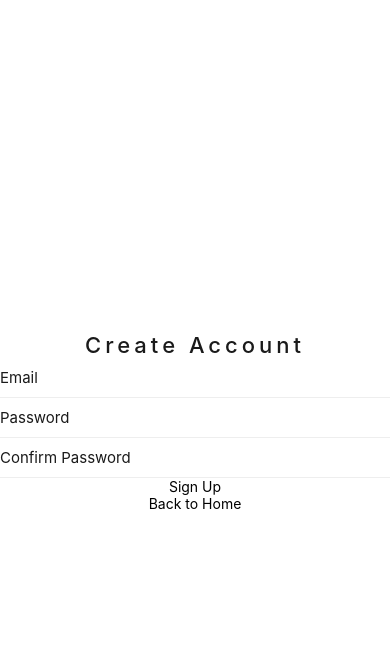
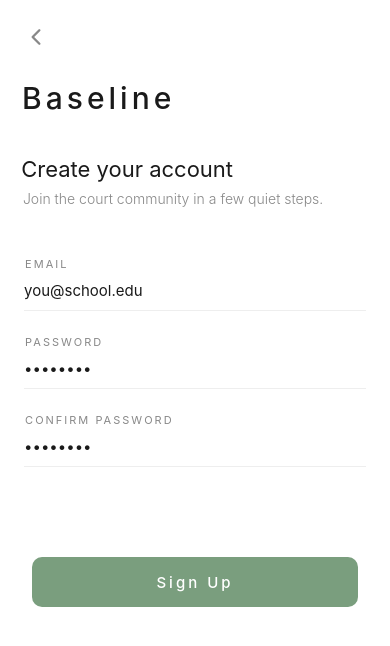
Before and after one commit to Yeva-A/baseline, a React Native app in the folder client/: screen /SignUp in a window 390 px wide. Shown: the top 646 px of the page. Built offline with nearby package versions, Linux system fonts and the light colour scheme; no server answers.

Commit message:
Built SignUp screen layout

```diff
--- a/client/screens/Login.js
+++ b/client/screens/Login.js
@@ -14,7 +14,7 @@ export default function Login ({ navigation }) {
     try {
         const result = await signInWithEmailAndPassword(auth, email, password);
         Alert.alert('Success', 'Login Successful');
-        navigation.navigate('HomeScreen'); // TODO: create homescreen
+        navigation.navigate('Home');
     } catch (error) {
         Alert.alert('Error', error.message);
 
--- a/client/screens/SignUp.js
+++ b/client/screens/SignUp.js
@@ -1,6 +1,7 @@
 import React, { useState } from 'react';
-import { globalStyles } from '../styles/global';
-import { View, Text, SafeAreaView, TouchableOpacity, TextInput, Alert } from 'react-native';
+import { globalStyles, colors } from '../styles/global';
+import { View, Text, SafeAreaView, TouchableOpacity, TextInput, Alert, StyleSheet } from 'react-native';
+import { Field, BackButton, PrimaryButton } from '../components/Bits'
 
 export default function SignUp ({ navigation }) {
   const [email, setEmail] = useState('');
@@ -35,37 +36,64 @@ export default function SignUp ({ navigation }) {
   }
 
   return (
-    <SafeAreaView style={globalStyles.authContainer}>
-        <Text style={globalStyles.title}> Create Account </Text>
+    <SafeAreaView style={{flex: 1, backgroundColor: colors.background, }}>
+        <View style={ styles.container }>
+        {/* Back Button */}
+        <BackButton navigation={navigation}> </BackButton>
 
-        <TextInput
-        placeholder= "Email"
-        style={globalStyles.input}
+        {/* Brand Block */}
+        <View styles={styles.brandBlock}>
+        <View style={{ height: 30 }} />
+            <Text style={globalStyles.brand}> Baseline </Text>
+            <Text style={styles.heading}> Create your account </Text>
+            <Text style={styles.subtitle}> Join the court community in a few quiet steps. </Text>
+        </View>
+
+        {/* Fields */}
+        <View style={ styles.fieldGroup }>
+            <Field
+            label="Email"
+            placeholder="you@school.edu"
             value={email}
             onChangeText={setEmail}
+            style= {{ marginBottom: 24 }}
             />
 
-        <TextInput
-        placeholder= "Password"
-        style={globalStyles.input}
+            <Field
+            label="Password"
+            placeholder="••••••••"
             value={password}
             onChangeText={setPassword}
+            style= {{ marginBottom: 24}}
             />
 
-        <TextInput
-        placeholder= "Confirm Password"
-        style={globalStyles.input}
+            <Field
+            label="Confirm Password"
+            placeholder="••••••••"
             value={confirmPassword}
             onChangeText={setConfirmPassword}
             />
+        </View>
 
-        <TouchableOpacity style={globalStyles.button} onPress= {handleSignUp}>
-            <Text style={globalStyles.buttonText}> Sign Up </Text>
-        </TouchableOpacity>
+        <View style={ styles.bottomSection }>
+            <PrimaryButton label="Sign Up" onPress= {handleSignUp} />
+        </View>
 
-        <TouchableOpacity onPress= {() => navigation.navigate('Welcome')}>
-            <Text> Back to Home </Text>
-        </TouchableOpacity>
+    </View>
     </SafeAreaView>
   );
 }
+
+const styles = StyleSheet.create({
+    container: {
+        flex: 1,
+        paddingHorizontal: 24,
+        paddingTop: 24,
+        justifyContent: 'flex-start',
+    },
+    brandBlock: { marginTop: 55},
+    bottomSection: { alignItems: 'center', paddingBottom: 16, marginTop: 90 },
+    heading: {fontSize: 22, fontWeight: '400', color: colors.text, marginTop: 40, marginLeft: -9,},
+    subtitle: {fontSize: 14, fontWeight: '300', color: colors.textMuted, marginTop: 8, marginLeft: -5},
+    fieldGroup: { width: '100%', marginTop: 50}
+})
```
Lines whose indentation alone changed are shown as unchanged.
